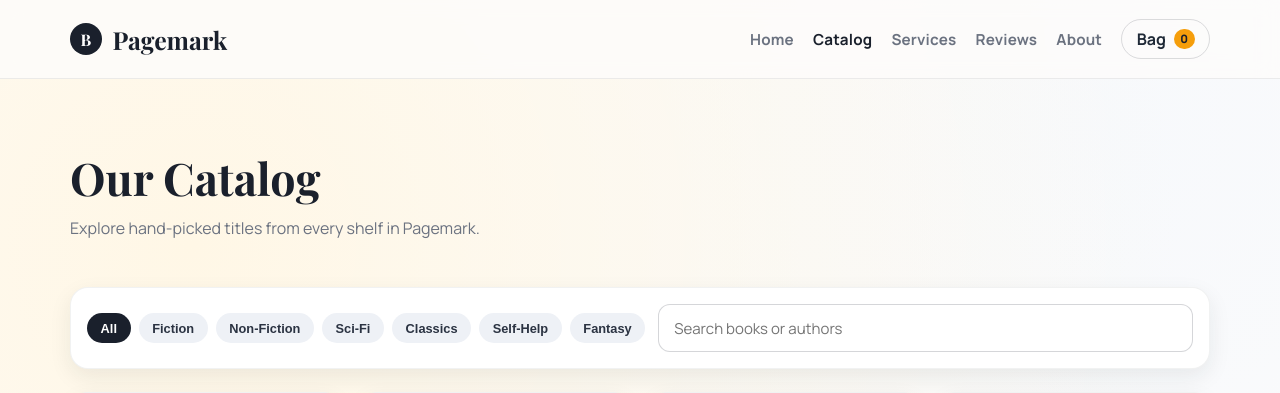
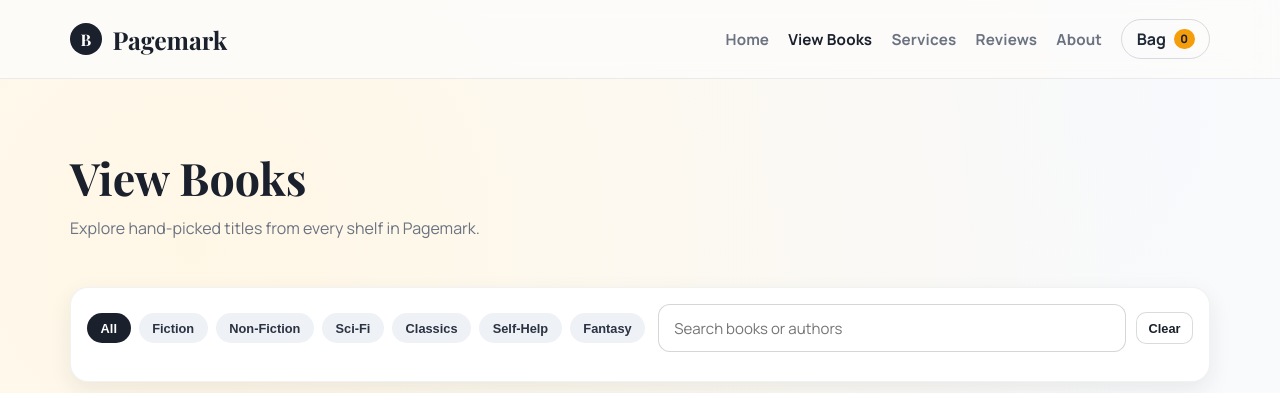
Before and after one commit to CodingCatefish/Web-Systems-Project, a PHP site: page /books.html in a window 1280 px wide. Shown: the top 393 px of the page. Run offline with PHP 8.4, Linux system fonts and the light colour scheme.

Commit message:
feat(view-books): standardize page identity and harden books page UI

```diff
--- a/about.html
+++ b/about.html
@@ -14,7 +14,7 @@
         <a class="brand" href="index.html"><span class="brand-mark">B</span> Pagemark</a>
         <nav class="nav-links" aria-label="Main navigation">
           <a class="nav-link" href="index.html">Home</a>
-          <a class="nav-link" href="books.html">Catalog</a>
+          <a class="nav-link" href="books.html">View Books</a>
           <a class="nav-link" href="services.html">Services</a>
           <a class="nav-link" href="reviews.html">Reviews</a>
           <a class="nav-link" href="about.html">About</a>
@@ -116,7 +116,7 @@
         <section>
           <h4>Explore</h4>
           <ul class="footer-links">
-            <li><a href="books.html">Catalog</a></li>
+            <li><a href="books.html">View Books</a></li>
             <li><a href="books.html">Book Clubs</a></li>
             <li><a href="services.html">Events</a></li>
           </ul>
--- a/books.html
+++ b/books.html
@@ -3,8 +3,8 @@
 <head>
   <meta charset="UTF-8" />
   <meta name="viewport" content="width=device-width, initial-scale=1.0" />
-  <meta name="description" content="Pagemark catalog - browse books across genres." />
-  <title>Pagemark - Catalog</title>
+  <meta name="description" content="Pagemark View Books page - browse books across genres and search by title or author." />
+  <title>Pagemark - View Books</title>
   <link rel="stylesheet" href="css/styles.css" />
 </head>
 <body>
@@ -14,7 +14,7 @@
         <a class="brand" href="index.html"><span class="brand-mark">B</span> Pagemark</a>
         <nav class="nav-links" aria-label="Main navigation">
           <a class="nav-link" href="index.html">Home</a>
-          <a class="nav-link" href="books.html">Catalog</a>
+          <a class="nav-link" href="books.html">View Books</a>
           <a class="nav-link" href="services.html">Services</a>
           <a class="nav-link" href="reviews.html">Reviews</a>
           <a class="nav-link" href="about.html">About</a>
@@ -26,26 +26,33 @@
     <main>
       <section class="page-hero">
         <div class="container reveal">
-          <h1 class="section-title">Our Catalog</h1>
+          <h1 class="section-title">View Books</h1>
           <p class="section-text">Explore hand-picked titles from every shelf in Pagemark.</p>
         </div>
       </section>
 
-      <section class="section" style="padding-top: 1rem;">
+      <section class="section books-section">
         <div class="container">
-          <div class="catalog-tools reveal panel" style="padding:1rem;">
-            <div class="genre-row" aria-label="Genre filters">
-              <button class="genre-chip active" data-genre="all">All</button>
-              <button class="genre-chip" data-genre="fiction">Fiction</button>
-              <button class="genre-chip" data-genre="non-fiction">Non-Fiction</button>
-              <button class="genre-chip" data-genre="sci-fi">Sci-Fi</button>
-              <button class="genre-chip" data-genre="classics">Classics</button>
-              <button class="genre-chip" data-genre="self-help">Self-Help</button>
-              <button class="genre-chip" data-genre="fantasy">Fantasy</button>
+          <div class="catalog-tools reveal panel catalog-tools-panel">
+            <div class="catalog-controls" role="group" aria-label="Book filtering controls">
+              <div class="genre-row" role="group" aria-label="Genre filters">
+                <button class="genre-chip active" data-genre="all" type="button">All</button>
+                <button class="genre-chip" data-genre="fiction" type="button">Fiction</button>
+                <button class="genre-chip" data-genre="non-fiction" type="button">Non-Fiction</button>
+                <button class="genre-chip" data-genre="sci-fi" type="button">Sci-Fi</button>
+                <button class="genre-chip" data-genre="classics" type="button">Classics</button>
+                <button class="genre-chip" data-genre="self-help" type="button">Self-Help</button>
+                <button class="genre-chip" data-genre="fantasy" type="button">Fantasy</button>
+              </div>
+              <div class="search-actions">
+                <label class="search-wrap" for="book-search">
+                  <span class="visually-hidden">Search books by title or author</span>
+                  <input id="book-search" type="text" placeholder="Search books or authors" aria-label="Search books by title or author" autocomplete="off" />
+                </label>
+                <button class="btn-mini filter-reset" id="clear-filters" type="button" aria-label="Clear search and reset all filters">Clear</button>
+              </div>
             </div>
-            <label class="search-wrap">
-              <input id="book-search" type="text" placeholder="Search books or authors" aria-label="Search books" />
-            </label>
+            <p class="results-count" id="results-count" aria-live="polite"></p>
           </div>
 
           <div class="grid grid-4" id="book-grid">
@@ -106,11 +113,11 @@
             </article>
             <article class="book-card reveal book-item" data-title="Educated" data-author="Tara Westover" data-genre="non-fiction">
               <div class="book-cover"><img src="https://picsum.photos/seed/book12/400/600" alt="Educated cover" referrerpolicy="no-referrer"></div>
-              <div class="book-meta"><span class="book-category">Biography</span><h3 class="book-title">Educated</h3><p class="book-author">Tara Westover</p></div>
+              <div class="book-meta"><span class="book-category">Non-Fiction</span><h3 class="book-title">Educated</h3><p class="book-author">Tara Westover</p></div>
               <div class="book-row"><span class="book-price">$19.00</span><button class="btn-mini js-add-cart">Add</button></div>
             </article>
           </div>
-          <p id="no-results">No books match your current filters.</p>
+          <p id="no-results" role="status" aria-live="polite">No books match your current filters.</p>
         </div>
       </section>
     </main>
@@ -124,7 +131,7 @@
         <section>
           <h4>Explore</h4>
           <ul class="footer-links">
-            <li><a href="books.html">All Books</a></li>
+            <li><a href="books.html">View Books</a></li>
             <li><a href="books.html">Top Rated</a></li>
             <li><a href="services.html">Author Events</a></li>
           </ul>
--- a/css/styles.css
+++ b/css/styles.css
@@ -384,6 +384,31 @@ main {
   margin-bottom: 1.4rem;
 }
 
+.books-section {
+  padding-top: 1rem;
+}
+
+.catalog-tools-panel {
+  padding: 1rem;
+}
+
+.catalog-controls {
+  width: 100%;
+  display: flex;
+  flex-wrap: wrap;
+  align-items: center;
+  justify-content: space-between;
+  gap: 0.8rem;
+}
+
+.search-actions {
+  display: flex;
+  align-items: center;
+  gap: 0.6rem;
+  flex: 1;
+  min-width: 260px;
+}
+
 .search-wrap {
   position: relative;
   flex: 1;
@@ -425,6 +450,36 @@ main {
 .genre-chip:hover {
   background: var(--color-primary);
   color: #fff;
+}
+
+.genre-chip:focus-visible,
+.search-wrap input:focus-visible,
+.filter-reset:focus-visible {
+  outline: 2px solid rgba(245, 158, 11, 0.45);
+  outline-offset: 2px;
+}
+
+.filter-reset {
+  white-space: nowrap;
+}
+
+.results-count {
+  margin: 0;
+  font-size: 0.88rem;
+  font-weight: 700;
+  color: var(--color-muted);
+}
+
+.visually-hidden {
+  position: absolute;
+  width: 1px;
+  height: 1px;
+  padding: 0;
+  margin: -1px;
+  overflow: hidden;
+  clip: rect(0, 0, 0, 0);
+  white-space: nowrap;
+  border: 0;
 }
 
 .page-hero {
@@ -775,6 +830,10 @@ main {
     grid-template-columns: 1fr;
   }
 
+  .search-actions {
+    min-width: 100%;
+  }
+
   .hero {
     min-height: 78vh;
   }
--- a/index.html
+++ b/index.html
@@ -14,7 +14,7 @@
         <a class="brand" href="index.html"><span class="brand-mark">B</span> Pagemark</a>
         <nav class="nav-links" aria-label="Main navigation">
           <a class="nav-link" href="index.html">Home</a>
-          <a class="nav-link" href="books.html">Catalog</a>
+          <a class="nav-link" href="books.html">View Books</a>
           <a class="nav-link" href="services.html">Services</a>
           <a class="nav-link" href="reviews.html">Reviews</a>
           <a class="nav-link" href="about.html">About</a>
@@ -32,7 +32,7 @@
             A curated collection of stories, a cozy cafe atmosphere, and a community of readers waiting for you.
           </p>
           <div class="actions">
-            <a class="btn btn-primary" href="books.html">Browse Catalog</a>
+            <a class="btn btn-primary" href="books.html">View Books</a>
             <a class="btn btn-soft" href="about.html">Our Story</a>
           </div>
         </div>
@@ -74,7 +74,7 @@
               <h2 class="section-title">Staff Picks</h2>
               <p class="section-text">Current favorites from our booksellers.</p>
             </div>
-            <a class="nav-link" href="books.html">View Full Catalog</a>
+            <a class="nav-link" href="books.html">View All Books</a>
           </div>
 
           <div class="grid grid-4">
--- a/reviews.html
+++ b/reviews.html
@@ -14,7 +14,7 @@
         <a class="brand" href="index.html"><span class="brand-mark">B</span> Pagemark</a>
         <nav class="nav-links" aria-label="Main navigation">
           <a class="nav-link" href="index.html">Home</a>
-          <a class="nav-link" href="books.html">Catalog</a>
+          <a class="nav-link" href="books.html">View Books</a>
           <a class="nav-link" href="services.html">Services</a>
           <a class="nav-link" href="reviews.html">Reviews</a>
           <a class="nav-link" href="about.html">About</a>
@@ -97,7 +97,7 @@
         <section>
           <h4>Explore</h4>
           <ul class="footer-links">
-            <li><a href="books.html">Catalog</a></li>
+            <li><a href="books.html">View Books</a></li>
             <li><a href="reviews.html">Reviews</a></li>
             <li><a href="services.html">Events</a></li>
           </ul>
--- a/services.html
+++ b/services.html
@@ -14,7 +14,7 @@
         <a class="brand" href="index.html"><span class="brand-mark">B</span> Pagemark</a>
         <nav class="nav-links" aria-label="Main navigation">
           <a class="nav-link" href="index.html">Home</a>
-          <a class="nav-link" href="books.html">Catalog</a>
+          <a class="nav-link" href="books.html">View Books</a>
           <a class="nav-link" href="services.html">Services</a>
           <a class="nav-link" href="reviews.html">Reviews</a>
           <a class="nav-link" href="about.html">About</a>
@@ -106,7 +106,7 @@
         <section>
           <h4>Explore</h4>
           <ul class="footer-links">
-            <li><a href="books.html">Catalog</a></li>
+            <li><a href="books.html">View Books</a></li>
             <li><a href="services.html">Book Clubs</a></li>
             <li><a href="services.html">Author Events</a></li>
           </ul>
```
